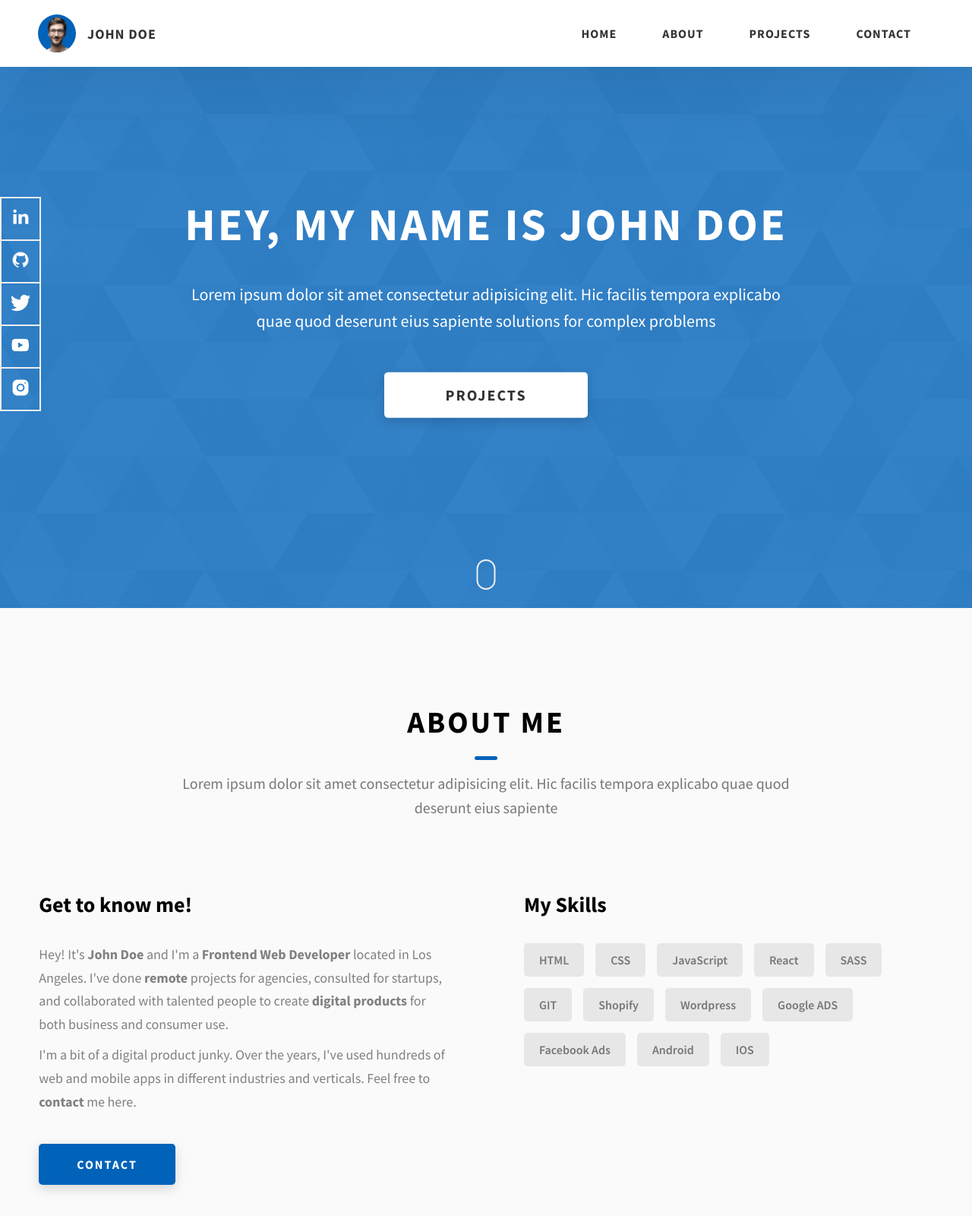
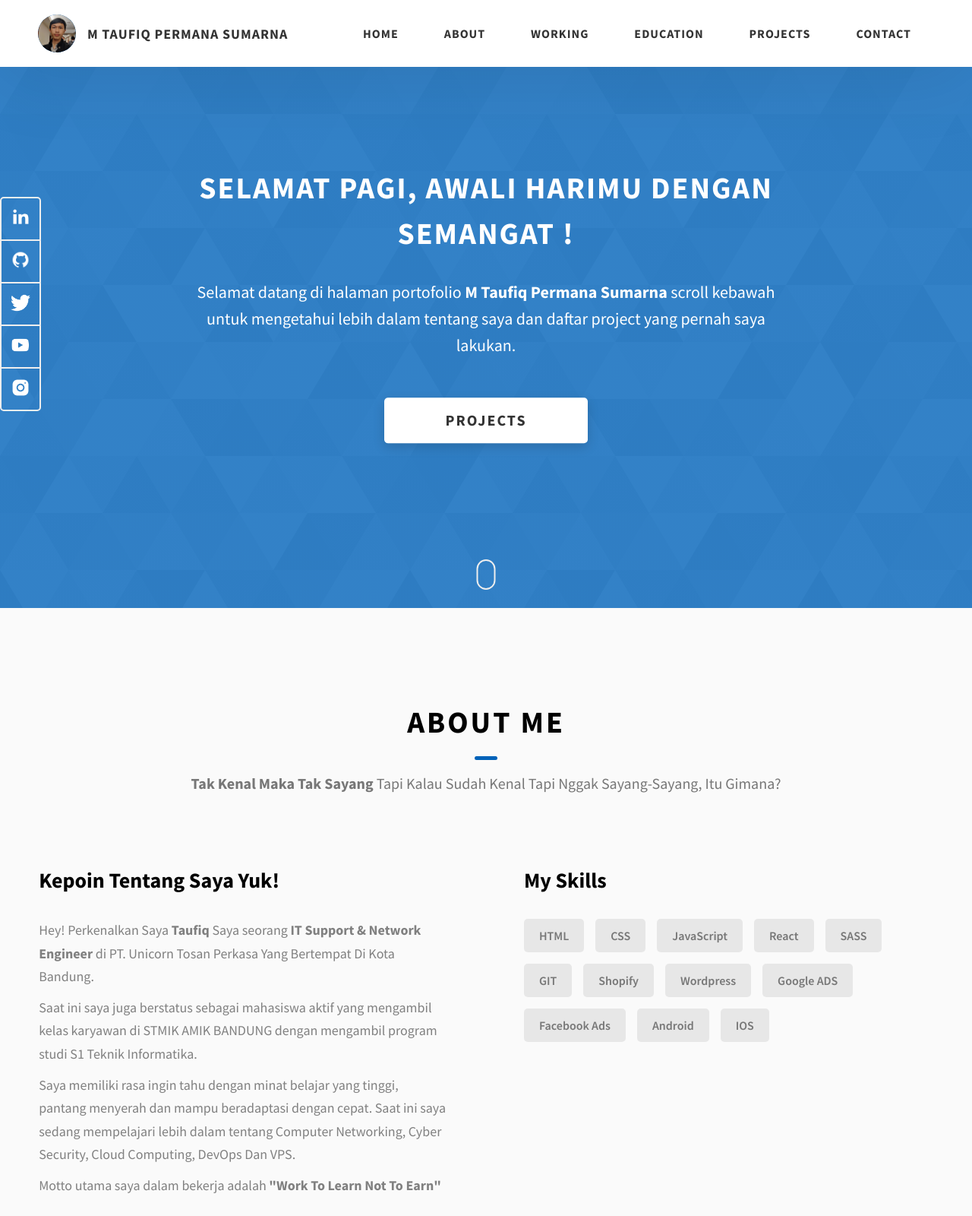
Before and after one commit to taufiqpsumarna/portfolio_old, a website: page index.html in a window 1280 px wide. Shown: the top 1600 px of the page at 76% size. Drawn offline with Linux system fonts and the light colour scheme.

Commit message:
Update Content

```diff
--- a/css/style.css
+++ b/css/style.css
@@ -63,9 +63,9 @@ textarea {
   resize: none; }
 
 .heading-primary {
-  font-size: 6rem;
+  font-size: 4rem;
   text-transform: uppercase;
-  letter-spacing: 3px;
+  letter-spacing: 2px;
   text-align: center; }
   @media only screen and (max-width: 37.5em) {
     .heading-primary {
@@ -199,6 +199,7 @@ textarea {
     position: absolute;
     top: 50%;
     border: 2px solid #eee;
+    border-radius: 5px;
     border-left: 2px solid #eee;
     transform: translateY(-50%); }
     @media only screen and (max-width: 56.25em) {
@@ -267,6 +268,12 @@ textarea {
       font-size: 1.8rem;
       color: grey;
       max-width: 60rem;
+      line-height: 1.7;
+      margin-bottom: 1rem; }
+      .about__content-details-para1 {
+      font-size: 1.8rem;
+      color: grey;
+      max-width: 100rem;
       line-height: 1.7;
       margin-bottom: 1rem; }
       .about__content-details-para--hl {
--- a/index.html
+++ b/index.html
@@ -4,7 +4,7 @@
     <meta charset="UTF-8" />
     <meta name="viewport" content="width=device-width, initial-scale=1.0" />
     <meta http-equiv="X-UA-Compatible" content="ie=edge" />
-    <title>Dopefolio</title>
+    <title>Portfolio | M Taufiq Permana Sumarna</title>
     <meta name="description" content="Portfolio Template for Developer" />
 
     <link rel="stylesheet" href="css/style.css" />
@@ -15,6 +15,23 @@
       href="https://fonts.googleapis.com/css2?family=Source+Sans+Pro:wght@400;600;700;900&display=swap"
       rel="stylesheet"
     />
+<!--Script Mengucapkan Salam-->
+    <script>
+      const time = new Date().getHours();
+      let salam;
+      if (time < 11) {
+        salam = "Selamat Pagi, Awali Harimu Dengan Semangat !";
+      } else if (time < 15) {
+        salam = "Selamat Siang, Semoga Rencanamu Berjalan Dengan Baik !";
+      } else if (time < 18) {
+        salam = "Selamat Sore, Terimakasih Atas Kerja Kerasmu Hari Ini !";
+      }
+      else {
+        salam = "Selamat Malam";
+      }
+      document.getElementById("Salam").innerHTML = salam;
+      </script>
+
   </head>
   <body>
     <header class="header">
@@ -22,12 +39,12 @@
         <div class="header__logo-container">
           <div class="header__logo-img-cont">
             <img
-              src="./assets/png/john-doe.png"
-              alt="Ram Maheshwari Logo Image"
+              src="./assets/png/taufiq.png"
+              alt="Logo Image"
               class="header__logo-img"
             />
           </div>
-          <span class="header__logo-sub">John Doe</span>
+          <span class="header__logo-sub">M Taufiq Permana Sumarna</span>
         </div>
         <div class="header__main">
           <ul class="header__links">
@@ -37,6 +54,14 @@
             <li class="header__link-wrapper">
               <a href="./index.html#about" class="header__link">About </a>
             </li>
+            <li class="header__link-wrapper">
+              <a href="./index.html#work" class="header__link">
+                Working
+              </a>
+              <li class="header__link-wrapper">
+                <a href="./index.html#edu" class="header__link">
+                Education
+                </a>
             <li class="header__link-wrapper">
               <a href="./index.html#projects" class="header__link">
                 Projects
@@ -84,16 +109,21 @@
     </header>
     <section class="home-hero">
       <div class="home-hero__content">
-        <h1 class="heading-primary">Hey, My name is John Doe</h1>
+        <h1 class="heading-primary">
+          <p id="Salam">
+            <script>
+            document.getElementById("Salam").innerHTML = salam;
+          </script>
+            </p>
+          </h1>
         <div class="home-hero__info">
           <p class="text-primary">
-            Lorem ipsum dolor sit amet consectetur adipisicing elit. Hic facilis
-            tempora explicabo quae quod deserunt eius sapiente solutions for
-            complex problems
+            Selamat datang di halaman portofolio <strong>M Taufiq Permana Sumarna</strong>
+            scroll kebawah untuk mengetahui lebih dalam tentang saya dan daftar project yang pernah saya lakukan.
           </p>
         </div>
         <div class="home-hero__cta">
-          <a href="./#projects" class="btn btn--bg">Projects</a>
+          <a href="./index.html#projects" class="btn btn--bg">Projects</a>
         </div>
       </div>
       <div class="home-hero__socials">
@@ -155,30 +185,30 @@
         <h2 class="heading heading-sec heading-sec__mb-med">
           <span class="heading-sec__main">About Me</span>
           <span class="heading-sec__sub">
-            Lorem ipsum dolor sit amet consectetur adipisicing elit. Hic facilis
-            tempora explicabo quae quod deserunt eius sapiente
+            <B>Tak Kenal Maka Tak Sayang</B> Tapi Kalau Sudah Kenal Tapi Nggak Sayang-Sayang, Itu Gimana?
           </span>
         </h2>
         <div class="about__content">
           <div class="about__content-main">
-            <h3 class="about__content-title">Get to know me!</h3>
+            <h3 class="about__content-title">Kepoin Tentang Saya Yuk!</h3>
             <div class="about__content-details">
               <p class="about__content-details-para">
-                Hey! It's
-                <strong>John Doe</strong>
-                and I'm a <strong> Frontend Web Developer </strong> located in
-                Los Angeles. I've done
-                <strong> remote </strong>
-                projects for agencies, consulted for startups, and collaborated
-                with talented people to create
-                <strong>digital products </strong>
-                for both business and consumer use.
+                Hey! Perkenalkan Saya
+                <strong>Taufiq</strong>
+                Saya seorang <strong> IT Support & Network Engineer </strong> di PT. Unicorn Tosan Perkasa
+                Yang Bertempat Di Kota Bandung.
               </p>
               <p class="about__content-details-para">
-                I'm a bit of a digital product junky. Over the years, I've used
-                hundreds of web and mobile apps in different industries and
-                verticals. Feel free to
-                <strong>contact</strong> me here.
+                Saat ini saya juga berstatus sebagai mahasiswa aktif yang mengambil kelas karyawan di STMIK AMIK BANDUNG dengan
+                mengambil program studi S1 Teknik Informatika.
+              </p>
+              <p class="about__content-details-para">
+                Saya memiliki rasa ingin tahu dengan minat belajar yang tinggi, pantang menyerah dan mampu beradaptasi dengan cepat.
+                Saat ini saya sedang mempelajari lebih dalam tentang Computer Networking, Cyber Security, Cloud Computing, DevOps Dan VPS.
+                <br>
+              </p>
+              <p class="about__content-details-para">
+                Motto utama saya dalam bekerja adalah <b>"Work To Learn Not To Earn"</b>
               </p>
             </div>
             <a href="./#contact" class="btn btn--med btn--theme dynamicBgClr"
@@ -205,13 +235,56 @@
         </div>
       </div>
     </section>
+    <section id="work" class="about sec-pad">
+      <div class="main-container">
+        <h2 class="heading heading-sec heading-sec__mb-med">
+          <span class="heading-sec__main">Working Experience</span>
+          <span class="heading-sec__sub">
+            Saat bekerja anggaplah kita itu sedang <B>belajar</B> dan diakhir kelas kita dibayar.
+          </span>
+        </h2>
+        <div>
+             <p class="about__content-details-para1">
+               <strong>PT. Unicorn Tosan Perkasa - IT Support</strong> | Sep 2019 - Saat ini<br>
+               Bertugas untuk membantu user dalam menggunakan sumber daya IT perusahaan, training user, implementasi Teknologi IT baru, Manajeman aset IT, Manajemen Hosting Website dan Memastikan keamanan teknologi informasi di dalam perusahaan dan memiliki kewajiban utama dalam instalasi, troubleshooting, monitoring serta evaluasi terhadap kinerja sistem komputer di perusahaan maupun site project.
+             <br>
+              <p class="about__content-details-para1">
+              <strong>Freelance - Network Engineer</strong> | Mei 2019 - Agu 2019 · 4 bln<br>
+              Melakukan instalasi hardware, sistem atau software yang digunakan dalam jaringan. Melakukan instalasi, konfigurasi, dan perawatan layanan jaringan (network services) dan perangkat jaringan. Mendukung fungsi administratif (dokumentasi) pada penggunaan perangkat jaringan.
+            </p>
+            <br>
+             <p class="about__content-details-para1">
+               <strong>CV. Lintas Opsi Gradasi Informatika - Junior Network Engineer</strong> | Jan 2017 - Mar 2017 · 3 bln<br>
+               Membuat Desain Jaringan Komputer berskala kecil maupun besar, Memastikan jaringan komputer berjalan dengan baik, melakukan pemeliharaan jaringan secara rutin, dan menyelesaikan masalah pada jaringan komputer.
+             </p>
+      </div>
+    </section>
+    <section id="edu" class="about sec-pad">
+      <div class="main-container">
+        <h2 class="heading heading-sec heading-sec__mb-med">
+          <span class="heading-sec__main">Formal Education</span>
+          <span class="heading-sec__sub">
+            Jangan pernah berhenti untuk <B>Belajar</B> atau anda sudah siap ditinggalkan
+          </span>
+        </h2>
+        <div>
+             <p class="about__content-details-para1">
+               <strong>STMIK AMIK Bandung</strong> | 2020 - Saat ini<br>
+               S1 Teknik Informatika
+             <br>
+              <p class="about__content-details-para1">
+              <strong>Freelance - Network Engineer</strong> | 2016 - 2019<br>
+              Teknik Komputer Jaringan
+            </p>
+            <br>
+      </div>
+    </section>
     <section id="projects" class="projects sec-pad">
       <div class="main-container">
         <h2 class="heading heading-sec heading-sec__mb-bg">
           <span class="heading-sec__main">Projects</span>
           <span class="heading-sec__sub">
-            Lorem ipsum dolor sit amet consectetur adipisicing elit. Hic facilis
-            tempora explicabo quae quod deserunt eius sapiente
+            Pengalaman adalah <strong>Guru</strong> terbaik, jadi banyak-banyaklah mencari pengalaman
           </span>
         </h2>
 
```
Also changed, not shown: assets/png/john-doe.png (deleted), assets/png/taufiq.png (added).
